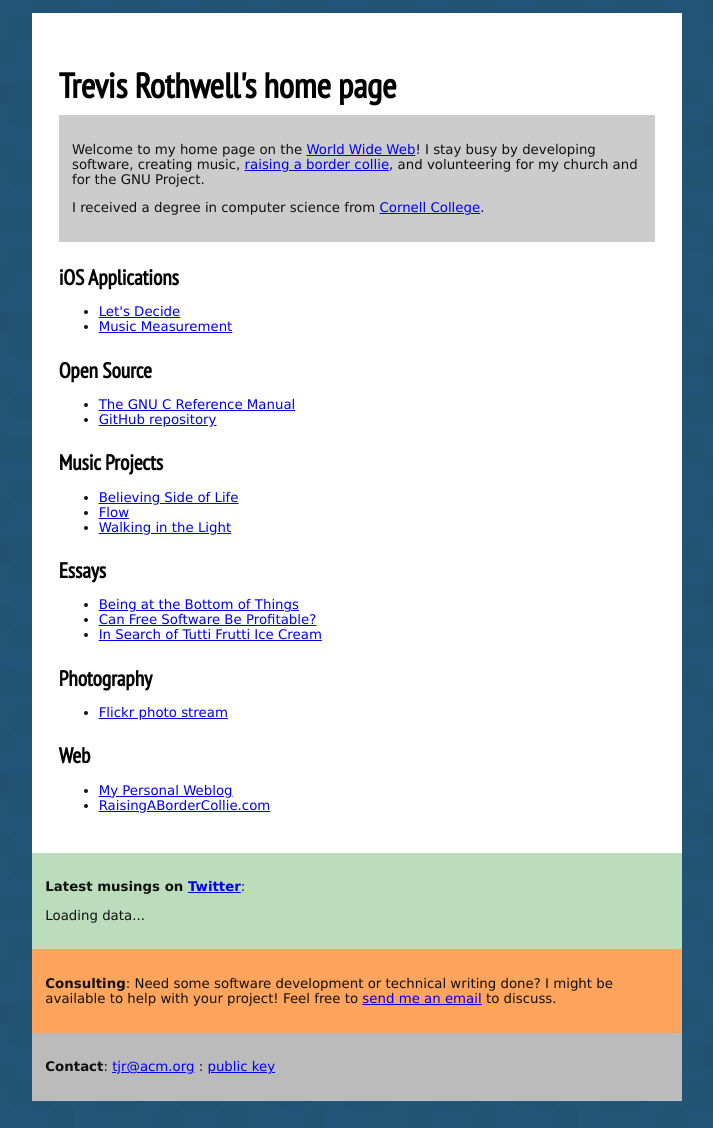
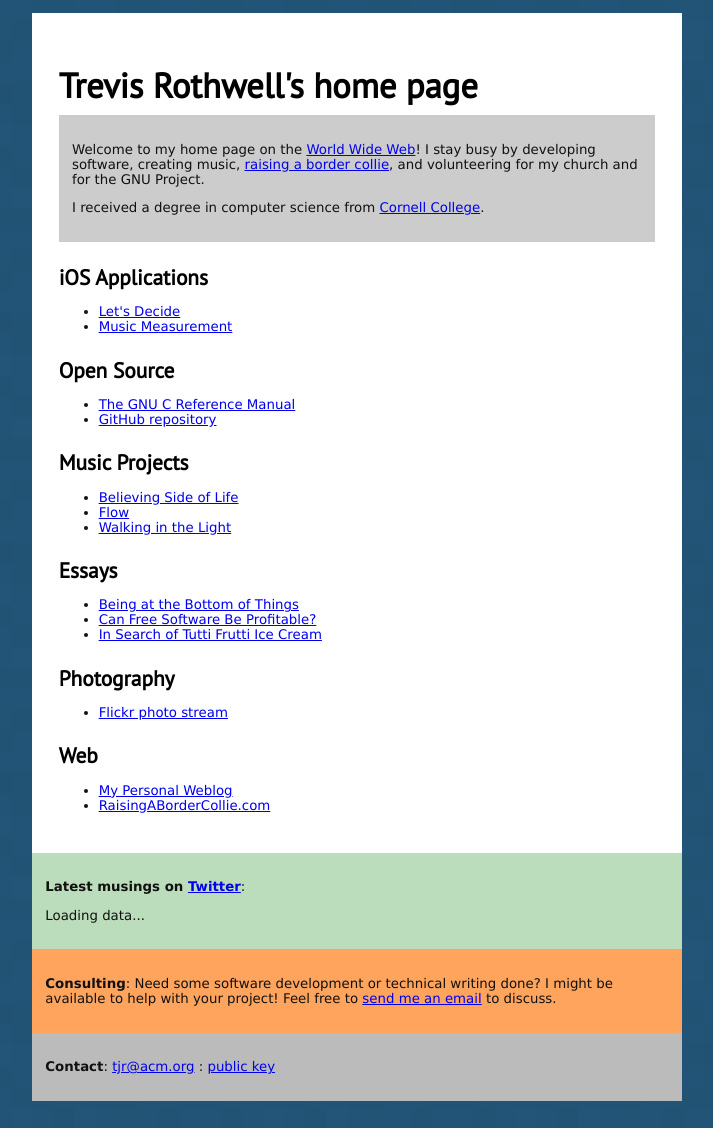
Before and after one commit to tjr/tjr.github.com, a Jekyll site: the page index.html, which Jekyll copies as it is, in a window 1280 px wide. Shown: the whole page, without its empty margins (283-996 px from the left). Built offline with Jekyll 4.4.1, drawn with Linux system fonts in a browser that asks for light colours; some web fonts are replaced.

Commit message:
Update css/home.css

```diff
--- a/css/home.css
+++ b/css/home.css
@@ -2,6 +2,7 @@
 @import url(http://fonts.googleapis.com/css?family=Andika);
 @import url(http://fonts.googleapis.com/css?family=Lato:700);
 @import url(http://fonts.googleapis.com/css?family=PT+Sans+Narrow:400);
+@import url(http://fonts.googleapis.com/css?family=PT+Sans);
 
 body {
     padding-top: 0px;
@@ -52,7 +53,7 @@ img.photo { border: 1px solid black; }
 
 /* fonts */
 body {font-family: Verdana; font-size:10pt; color: #111;}
-h1, h2, h3, h4, h5 {font-family: "PT Sans Narrow", "Lato", "Andika", "Trebuchet MS", sans-serif; color: #000; margin-bottom: 0.2em;}
+h1, h2, h3, h4, h5 {font-family: "PT Sans", "Lato", "Andika", "Trebuchet MS", sans-serif; color: #000; margin-bottom: 0.2em;}
 h1 {font-size: 26pt;}
 h2 {font-size: 20pt;}
 h3 {font-size: 16pt;}
```
